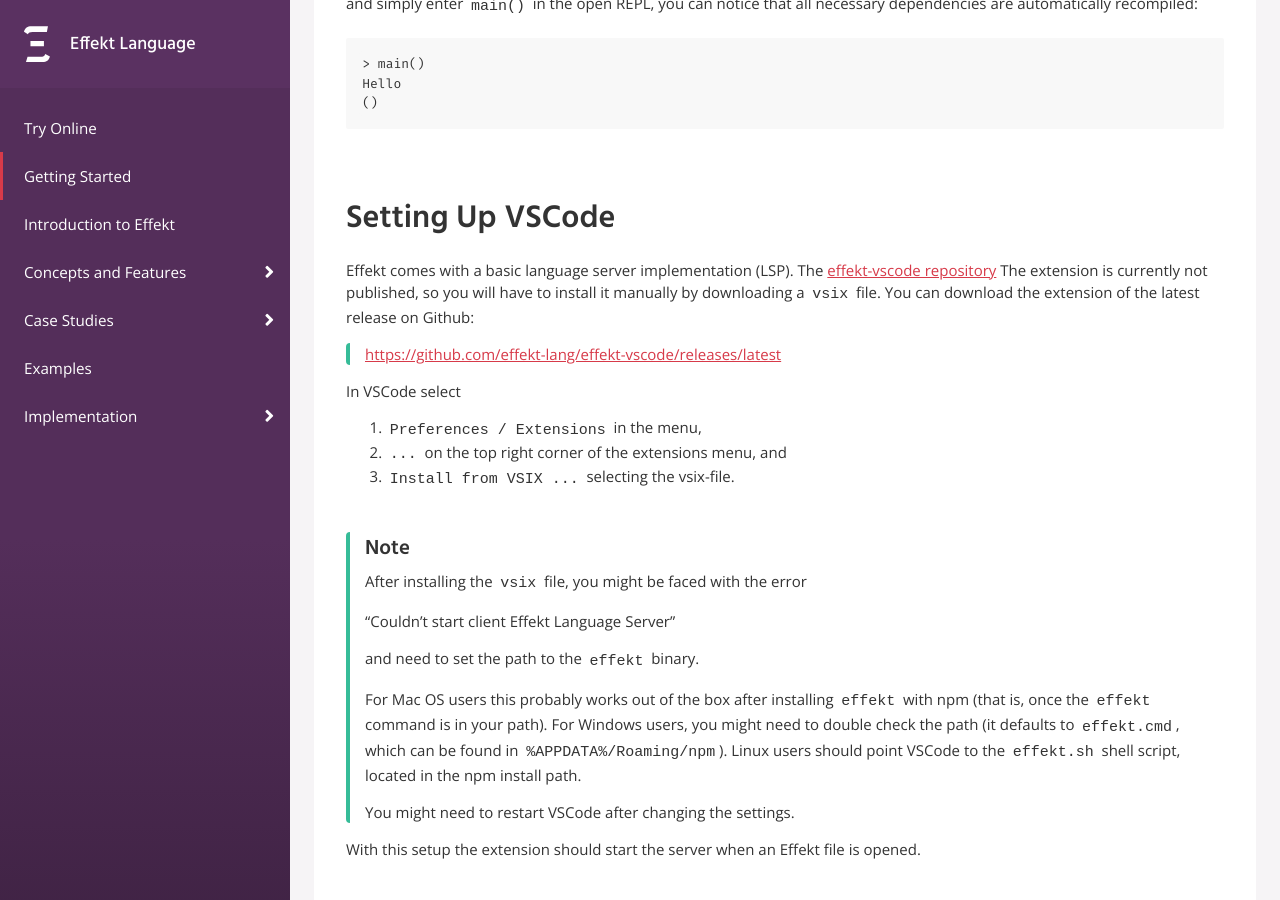
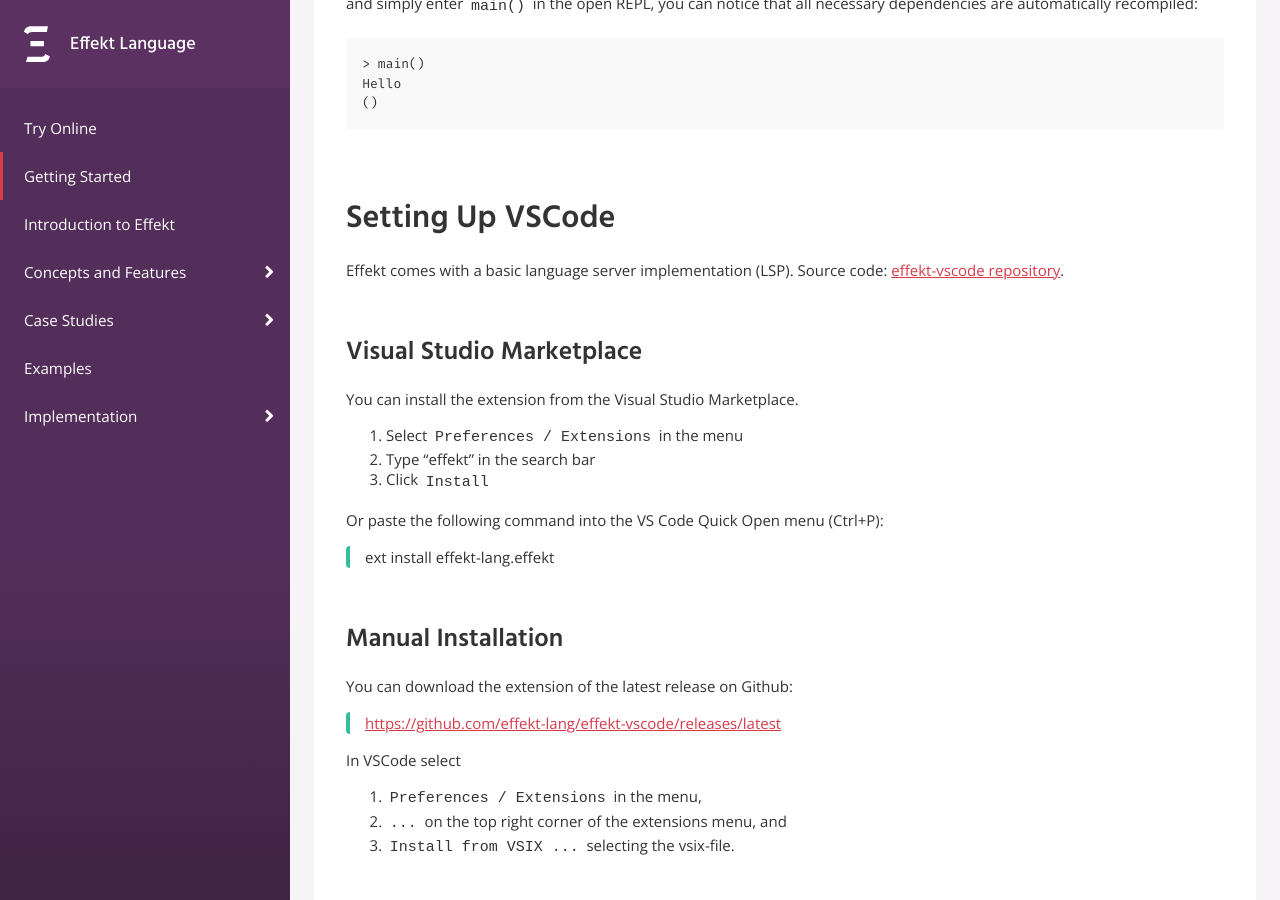
Before and after one commit to effekt-lang/effekt-website, a Jekyll site: the page built from docs/getting-started.md, in a window 1280 px wide and 900 px high, scrolled down 3281 px. Built offline with Jekyll 4.4.1, drawn with Linux system fonts in a browser that asks for light colours.

Commit message:
Add instructions for installing from marketplace

```diff
--- a/docs/getting-started.md
+++ b/docs/getting-started.md
@@ -112,9 +112,22 @@
 
 ## Setting Up VSCode
 Effekt comes with a basic language server implementation (LSP).
-The [effekt-vscode repository](https://github.com/effekt-lang/effekt-vscode)
-The extension is currently not published, so you will have to install it
-manually by downloading a `vsix` file.
+Source code: [effekt-vscode repository](https://github.com/effekt-lang/effekt-vscode).
+
+### Visual Studio Marketplace
+
+You can install the extension from the Visual Studio Marketplace.
+
+1. Select `Preferences / Extensions` in the menu
+2. Type "effekt" in the search bar
+3. Click `Install`
+
+Or paste the following command into the VS Code Quick Open menu (Ctrl+P):
+
+> ext install effekt-lang.effekt
+
+### Manual Installation
+
 You can download the extension of the latest release on Github:
 
 > <https://github.com/effekt-lang/effekt-vscode/releases/latest>
```
